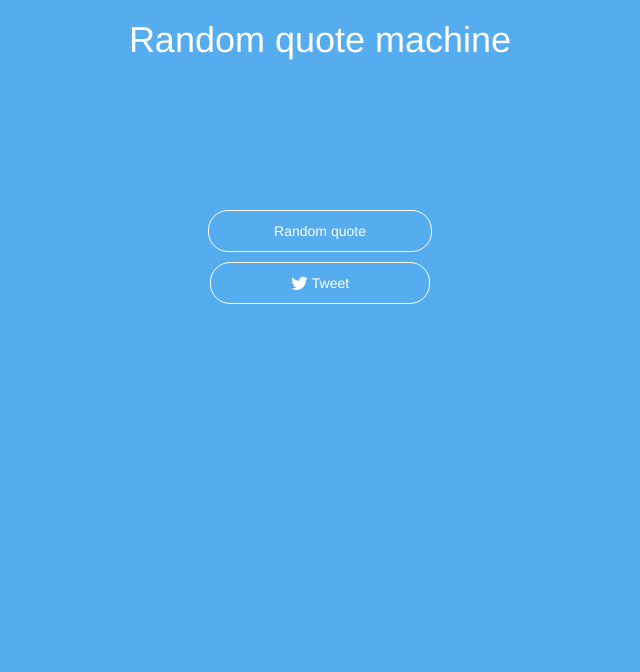
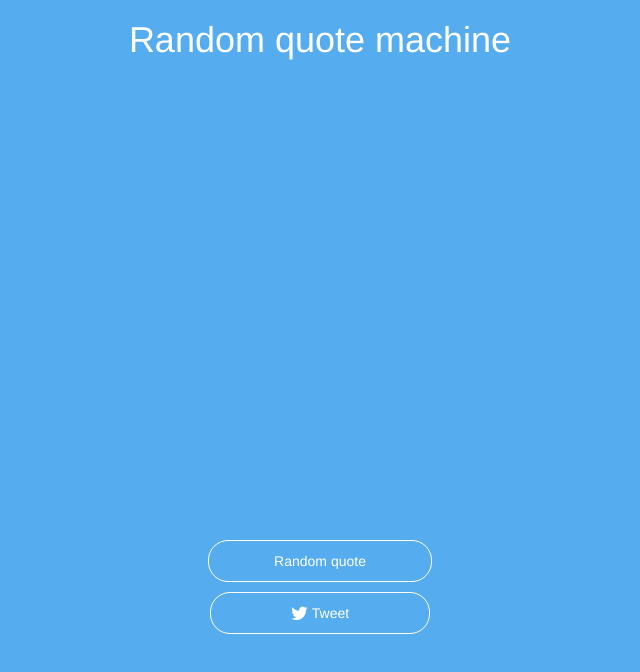
Before and after one commit to Tatharelen/12.5, a plain HTML site: page index.html in a window 1280 px wide. Shown: the whole page, without its empty margins (320-960 px from the left). Drawn offline with nearby package versions, Linux system fonts and the light colour scheme.

Commit message:
css changes

```diff
--- a/css/style.css
+++ b/css/style.css
@@ -8,8 +8,9 @@ h1 {
 }
 
 .box {
-    margin-top: 100px;
-    text-align: center;
+    display: flex;
+    justify-content: center;
+    margin-top: 300px;
 }
 
 .box-tweet {
--- a/js/scripts.js
+++ b/js/scripts.js
@@ -1,5 +1,5 @@
 var tweetLink = "https://twitter.com/intent/tweet?text=";
-var quoteUrl = "http://api.icndb.com/jokes/random";
+var quoteUrl = "https://quotesondesign.com/wp-json/posts?filter[orderby]=rand&filter[posts_per_page]=1";
 
 function getQuote() {
 	$.getJSON(quoteUrl, createTweet);
```
